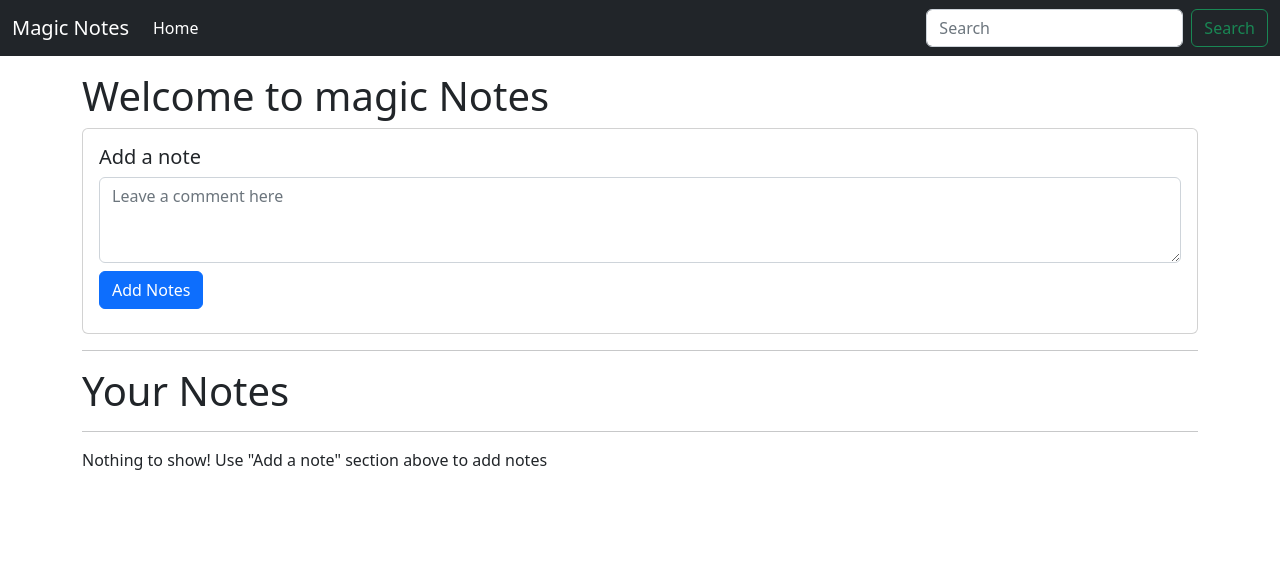
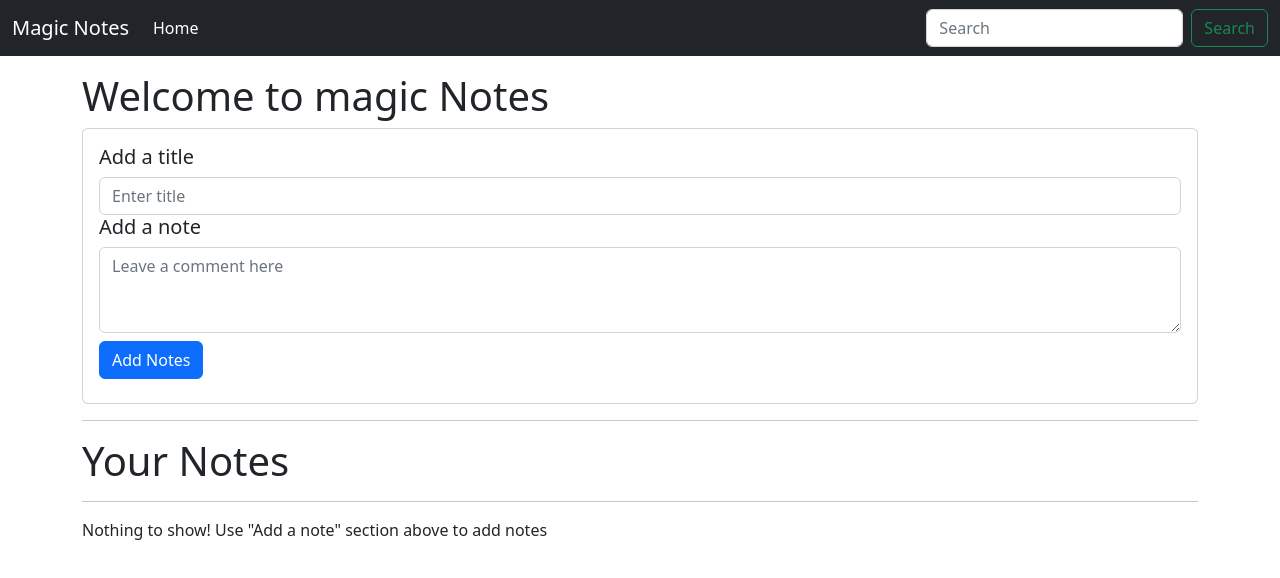
Before and after one commit to iawanish/Notes-Making, a plain HTML site: page index.html in a window 1280 px wide. Drawn offline with nearby package versions, Linux system fonts and the light colour scheme.

Commit message:
Update index.html

```diff
--- a/index.html
+++ b/index.html
@@ -35,6 +35,10 @@
     <div class="card">
         <!-- <img src="..." class="card-img-top" alt="..."> -->
         <div class="card-body">
+            <div class="form-group">
+                <h5 class="card-title">Add a title </h5>
+                <input type="text" class="form-control" id="addTitle" aria-describedby="title" placeholder="Enter title">
+            </div>
           <h5 class="card-title">Add a note</h5>
           <div class="form-group">
             <textarea class="form-control" placeholder="Leave a comment here" id="addTxt" rows="3"></textarea>
```
